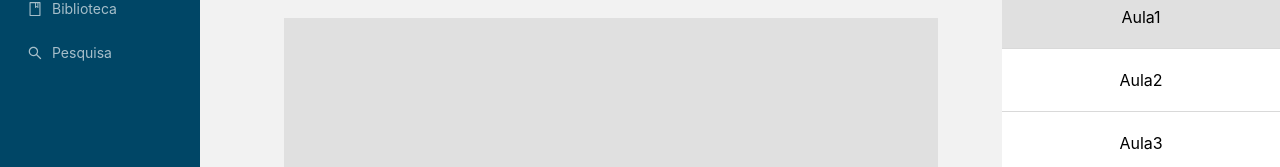
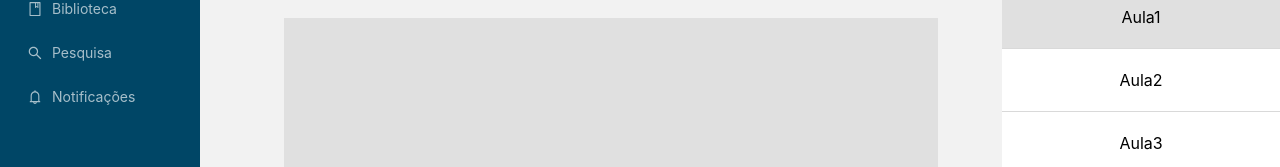
Before and after one commit to RodolfoXYZ/Surd-Tech-Front-End, a React (Create React App) app: page /aula in a window 1280 px wide. Shown: the part 163-330 px from the top of the page. Built offline with nearby package versions, Linux system fonts and the light colour scheme.

Commit message:
add notificacoes

```diff
--- a/src/components/Layout/Sidebar.js
+++ b/src/components/Layout/Sidebar.js
@@ -1,11 +1,27 @@
-import React from 'react';
-import { Layout, Menu } from 'antd';
-import { SearchOutlined, BookOutlined, HomeOutlined} from '@ant-design/icons';
+import React, { useState } from 'react';
+import { Layout, Menu, Modal, Button } from 'antd';
+import { SearchOutlined, BookOutlined, HomeOutlined, BellOutlined } from '@ant-design/icons';
 import logo from '../../assets/images/logo.svg';
 
 const { Sider } = Layout;
 
 const Sidebar = ({ collapsed, toggleCollapsed }) => {
+  const [isModalOpen, setIsModalOpen] = useState(false);
+  const [loading, setLoading] = useState(false);
+
+  const showLoadingModal = () => {
+    setIsModalOpen(true);
+    setLoading(true);
+
+    setTimeout(() => {
+      setLoading(false);
+    }, 1000);
+  };
+
+  const closeModal = () => {
+    setIsModalOpen(false);
+  };
+
   return (
     <Sider
       collapsible
@@ -14,7 +30,7 @@ const Sidebar = ({ collapsed, toggleCollapsed }) => {
       trigger={null}
       style={{ background: '#004666' }}
     >
-   <div
+      <div
         className="logo"
         style={{
           padding: '20px',
@@ -47,6 +63,7 @@ const Sidebar = ({ collapsed, toggleCollapsed }) => {
           </span>
         )}
       </div>
+
       <Menu theme="dark" mode="inline" defaultSelectedKeys={['1']} style={{ background: '#004666' }}>
         <Menu.Item key="1" icon={<HomeOutlined />}>
           Home
@@ -57,7 +74,32 @@ const Sidebar = ({ collapsed, toggleCollapsed }) => {
         <Menu.Item key="3" icon={<SearchOutlined />}>
           Pesquisa
         </Menu.Item>
+
+        <Menu.Item key="4" icon={<BellOutlined />} onClick={showLoadingModal}>
+          Notificações
+        </Menu.Item>
       </Menu>
+
+      <Modal
+        title="Notificações"
+        open={isModalOpen}
+        onCancel={closeModal}
+        footer={
+          <Button type="primary" onClick={showLoadingModal} style={{ backgroundColor: '#004666', color: '#fff', border: 'none' }}>
+            Recarregar
+          </Button>
+        }
+      >
+        {loading ? (
+          <p>Carregando notificações...</p>
+        ) : (
+          <>
+            <p>Notificação 1</p>
+            <p>Notificação 2</p>
+            <p>Notificação 3</p>
+          </>
+        )}
+      </Modal>
     </Sider>
   );
 };
```
Also changed, not shown: 1 other file (tests, documents, lock files or other folders).
